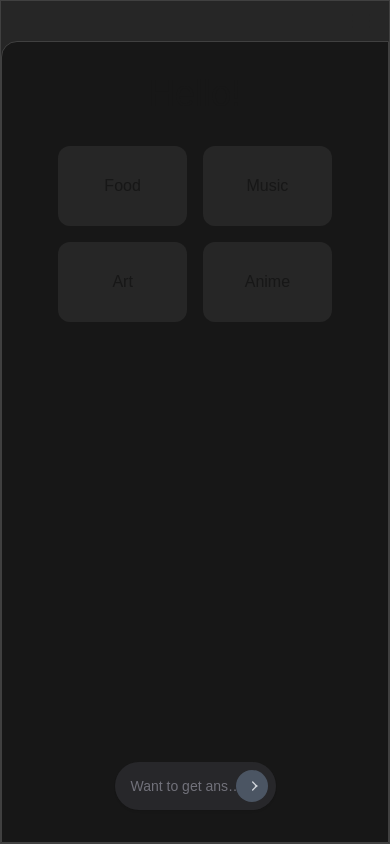
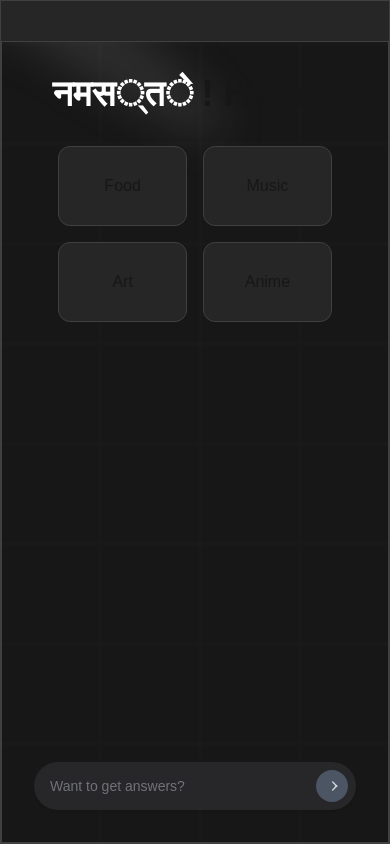
Before and after one commit to senpaiblue/AI-Challenge, a Next.js app: page / in a window 390 px wide. Built offline with nearby package versions, Linux system fonts and the light colour scheme.

Commit message:
textanimation

```diff
--- a/app/Answers/page.tsx
+++ b/app/Answers/page.tsx
@@ -3,6 +3,7 @@
 import { useSearchParams } from "next/navigation";
 import { motion } from "framer-motion";
 import { useEffect, useState, Suspense } from "react";
+import { TextGenerateEffect } from "@/components/ui/TextGenerateEffect";
 
 const pageVariants = {
   initial: { opacity: 0 },
@@ -36,13 +37,16 @@ const AnswersContent = () => {
       initial="initial"
       animate="animate"
       exit="exit"
-      className="flex flex-col justify-center items-center min-h-screen bg-gray-900 text-white p-6"
+      className="flex flex-col justify-center items-center min-h-screen bg-neutral-900 text-white p-6"
     >
       {response ? (
         <>
-          <h1 className="text-4xl font-bold mb-6">Gemini Answer:</h1>
-          <div className="mt-4 p-4 bg-gray-800 text-white rounded-md shadow-md max-w-3xl w-full">
-            <p>{response}</p>
+          <h1 className="text-4xl font-bold mb-6">
+            <TextGenerateEffect words="Answer"/></h1>
+          <div className="mt-4 px-20 py-12 bg-neutral-800 text-white rounded-2xl shadow-md max-w-3xl w-full">
+            <p className="leading-loose">
+              <TextGenerateEffect words={response}/>
+              </p>
           </div>
         </>
       ) : (
--- a/components/Home.tsx
+++ b/components/Home.tsx
@@ -15,6 +15,9 @@ import { Placeholders } from "./PlaceHoleder";
 import { useRouter } from "next/navigation";
 import { run } from "../pages/api/geminiInteragtion";
 import { ThreeDots } from "react-loader-spinner";
+import { Spotlight } from "./ui/Spotlight";
+import { FlipWords } from "./ui/Flip";
+import { TextGenerateEffect } from "./ui/TextGenerateEffect";
 
 export function SidebarDemo() {
   const links = [
@@ -30,18 +33,7 @@ export function SidebarDemo() {
       href: "/Answers",
       icon: <IconUserBolt className="text-neutral-200 h-5 w-5 flex-shrink-0" />,
     },
-    {
-      label: "Settings",
-      href: "#",
-      icon: <IconSettings className="text-neutral-200 h-5 w-5 flex-shrink-0" />,
-    },
-    {
-      label: "Logout",
-      href: "#",
-      icon: (
-        <IconArrowLeft className="text-neutral-200 h-5 w-5 flex-shrink-0" />
-      ),
-    },
+
   ];
   const [open, setOpen] = useState(false);
   return (
@@ -97,7 +89,7 @@ export const Logo = () => {
         animate={{ opacity: 1 }}
         className="font-medium text-white whitespace-pre"
       >
-        Acet Labs
+        AI challenge
       </motion.span>
     </Link>
   );
@@ -114,6 +106,7 @@ export const LogoIcon = () => {
 
 // Dashboard component with topics and Gemini API response section
 const Dashboard = () => {
+  const words = ["Hello","नमस्ते", "こんにちは ", "안녕하세요", "Bonjour"," Γειά σας","Ciao"];
   const topics = [
     { topic: "Food" },
     { topic: "Music" },
@@ -143,17 +136,26 @@ const Dashboard = () => {
 
   return (
     <div className="flex w-full h-full items-center justify-center">
-      <div className="p-8 md:p-10 rounded-tl-2xl border border-neutral-700 bg-neutral-900 flex flex-col gap-2 items-center justify-between w-full h-full">
-        <div className="flex flex-col gap-8">
-          <h3 className="text-4xl text-center w-full">Hello!</h3>
+
+
+      <div className="p-8 md:p-10  antialiased bg-grid-neutral-700/[0.04] relative overflow-hidden border border-neutral-700 bg-neutral-900 flex flex-col gap-2 items-center justify-between w-full h-full">
+      <Spotlight
+        className="-top-40 left-0 md:left-60 md:-top-48"
+        fill="gray"
+      />
+        <div className="flex flex-col relative z-10 gap-8">
+        <h3 className="text-4xl text-center lg:text-center md:text-5xl font-bold dark:text-black">
+        <FlipWords words={words} />
+      ! Human <br />
+      </h3>
           <div className="flex w-full flex-row flex-wrap items-center justify-center gap-4">
             {topics.map((item) => (
               <div
                 key={"first-array" + item.topic}
-                className="h-20 w-[40%] px-6 md:px-12 rounded-xl bg-neutral-800 items-center justify-center flex cursor-pointer hover:bg-neutral-700 transition-colors"
+                className="h-20 w-[40%] px-6 md:px-12 rounded-xl border border-neutral-700 bg-neutral-800 items-center justify-center flex cursor-pointer hover:bg-neutral-700 transition-colors"
                 onClick={() => handleTopicClick(item.topic)}
               >
-                <h3 className="text-center">{item.topic}</h3>
+                <h3 className="text-center"><TextGenerateEffect words={item.topic}/></h3>
               </div>
             ))}
           </div>
--- a/components/PlaceHoleder.tsx
+++ b/components/PlaceHoleder.tsx
@@ -45,7 +45,7 @@ export function Placeholders() {
   };
 
   return (
-    <div className="flex flex-col w-1/2 justify-center items-center">
+    <div className="flex flex-col w-full md:w-1/2 justify-center items-center">
       <PlaceholdersAndVanishInput
         placeholders={placeholders}
         onChange={handleChange}
--- /dev/null
+++ b/components/ui/Flip.tsx
@@ -0,0 +1,83 @@
+"use client";
+import React, { useCallback, useEffect, useRef, useState } from "react";
+import { AnimatePresence, motion, LayoutGroup } from "framer-motion";
+import { cn } from "@/utils/cn";
+
+export const FlipWords = ({
+  words,
+  duration = 3000,
+  className,
+}: {
+  words: string[];
+  duration?: number;
+  className?: string;
+}) => {
+  const [currentWord, setCurrentWord] = useState(words[0]);
+  const [isAnimating, setIsAnimating] = useState<boolean>(false);
+  const startAnimation = useCallback(() => {
+    const word = words[words.indexOf(currentWord) + 1] || words[0];
+    setCurrentWord(word);
+    setIsAnimating(true);
+  }, [currentWord, words]);
+
+  useEffect(() => {
+    if (!isAnimating)
+      setTimeout(() => {
+        startAnimation();
+      }, duration);
+  }, [isAnimating, duration, startAnimation]);
+
+  return (
+    <AnimatePresence
+      onExitComplete={() => {
+        setIsAnimating(false);
+      }}
+    >
+      <motion.div
+        initial={{
+          opacity: 0,
+          y: 10,
+        }}
+        animate={{
+          opacity: 1,
+          y: 0,
+        }}
+        transition={{
+          duration: 0.4,
+          ease: "easeInOut",
+          type: "spring",
+          stiffness: 100,
+          damping: 10,
+        }}
+        exit={{
+          opacity: 0,
+          y: -40,
+          x: 40,
+          filter: "blur(8px)",
+          scale: 2,
+          position: "absolute",
+        }}
+        className={cn(
+          "z-10 inline-block relative text-left text-white px-2",
+          className
+        )}
+        key={currentWord}
+      >
+        {currentWord.split("").map((letter, index) => (
+          <motion.span
+            key={currentWord + index}
+            initial={{ opacity: 0, y: 10, filter: "blur(8px)" }}
+            animate={{ opacity: 1, y: 0, filter: "blur(0px)" }}
+            transition={{
+              delay: index * 0.08,
+              duration: 0.4,
+            }}
+            className="inline-block"
+          >
+            {letter}
+          </motion.span>
+        ))}
+      </motion.div>
+    </AnimatePresence>
+  );
+};
--- a/components/ui/PlaceholdersAndVanishInput.tsx
+++ b/components/ui/PlaceholdersAndVanishInput.tsx
@@ -177,7 +177,7 @@ export function PlaceholdersAndVanishInput({
   return (
     <form
       className={cn(
-        "w-full relative   bg-zinc-800 h-12 rounded-full overflow-hidden shadow-[0px_2px_3px_-1px_rgba(0,0,0,0.1),_0px_1px_0px_0px_rgba(25,28,33,0.02),_0px_0px_0px_1px_rgba(25,28,33,0.08)] transition duration-200",
+        "w-full relative bg-zinc-800 h-12 rounded-full overflow-hidden shadow-[0px_2px_3px_-1px_rgba(0,0,0,0.1),_0px_1px_0px_0px_rgba(25,28,33,0.02),_0px_0px_0px_1px_rgba(25,28,33,0.08)] transition duration-200",
         value && "bg-zinc-700"
       )}
       onSubmit={handleSubmit}
@@ -201,7 +201,7 @@ export function PlaceholdersAndVanishInput({
         value={value}
         type="text"
         className={cn(
-          "w-full relative text-sm sm:text-base z-50 border-none dark:text-white bg-transparent text-black h-full rounded-full focus:outline-none focus:ring-0 pl-4 sm:pl-10 pr-20",
+          "w-full relative text-sm sm:text-base z-50 border-none text-white bg-transparent h-full rounded-full focus:outline-none focus:ring-0 pl-4 sm:pl-10 pr-20",
           animating && "text-transparent dark:text-transparent"
         )}
       />
--- /dev/null
+++ b/components/ui/Spotlight.tsx
@@ -0,0 +1,56 @@
+import React from "react";
+import { cn } from "@/utils/cn";
+
+type SpotlightProps = {
+  className?: string;
+  fill?: string;
+};
+
+export const Spotlight = ({ className, fill }: SpotlightProps) => {
+  return (
+    <svg
+      className={cn(
+        "animate-spotlight pointer-events-none absolute z-[1]  h-[120%] w-[138%] lg:w-[84%] opacity-0",
+        className
+      )}
+      xmlns="http://www.w3.org/2000/svg"
+      viewBox="0 0 3787 2842"
+      fill="none"
+    >
+      <g filter="url(#filter)">
+        <ellipse
+          cx="1924.71"
+          cy="273.501"
+          rx="1924.71"
+          ry="273.501"
+          transform="matrix(-0.822377 -0.568943 -0.568943 0.822377 3631.88 2291.09)"
+          fill={fill || "white"}
+          fillOpacity="0.21"
+        ></ellipse>
+      </g>
+      <defs>
+        <filter
+          id="filter"
+          x="0.860352"
+          y="0.838989"
+          width="3785.16"
+          height="2840.26"
+          filterUnits="userSpaceOnUse"
+          colorInterpolationFilters="sRGB"
+        >
+          <feFlood floodOpacity="0" result="BackgroundImageFix"></feFlood>
+          <feBlend
+            mode="normal"
+            in="SourceGraphic"
+            in2="BackgroundImageFix"
+            result="shape"
+          ></feBlend>
+          <feGaussianBlur
+            stdDeviation="151"
+            result="effect1_foregroundBlur_1065_8"
+          ></feGaussianBlur>
+        </filter>
+      </defs>
+    </svg>
+  );
+};
--- /dev/null
+++ b/components/ui/TextGenerateEffect.tsx
@@ -0,0 +1,69 @@
+"use client";
+import { useEffect, useRef } from "react";
+import { motion, stagger, useAnimate } from "framer-motion";
+import { cn } from "@/utils/cn";
+
+export const TextGenerateEffect = ({
+  words,
+  className,
+}: {
+  words: string;
+  className?: string;
+}) => {
+  const [scope, animate] = useAnimate();
+  const ref = useRef(null);
+  let wordsArray = words.split(" ");
+
+  useEffect(() => {
+    const observer = new IntersectionObserver(
+      (entries) => {
+        entries.forEach((entry) => {
+          if (entry.isIntersecting) {
+            animate(
+              "span",
+              {
+                opacity: 1,
+              },
+              {
+                duration: 2,
+                delay: stagger(0.1),
+              }
+            );
+            observer.unobserve(entry.target); // Stop observing after animation is triggered
+          }
+        });
+      },
+      {
+        threshold: 0.1, // Adjust threshold as needed
+      }
+    );
+
+    if (ref.current) {
+      observer.observe(ref.current);
+    }
+
+    return () => {
+      if (ref.current) {
+        observer.unobserve(ref.current);
+      }
+    };
+  }, [ref, animate]);
+
+  const renderWords = () => {
+    return (
+      <motion.span ref={scope}>
+        {wordsArray.map((word, idx) => (
+          <motion.span key={word + idx} className="opacity-0">
+            {word}{" "}
+          </motion.span>
+        ))}
+      </motion.span>
+    );
+  };
+
+  return (
+    <span className={cn(className)} ref={ref}>
+      {renderWords()}
+    </span>
+  );
+};
```
